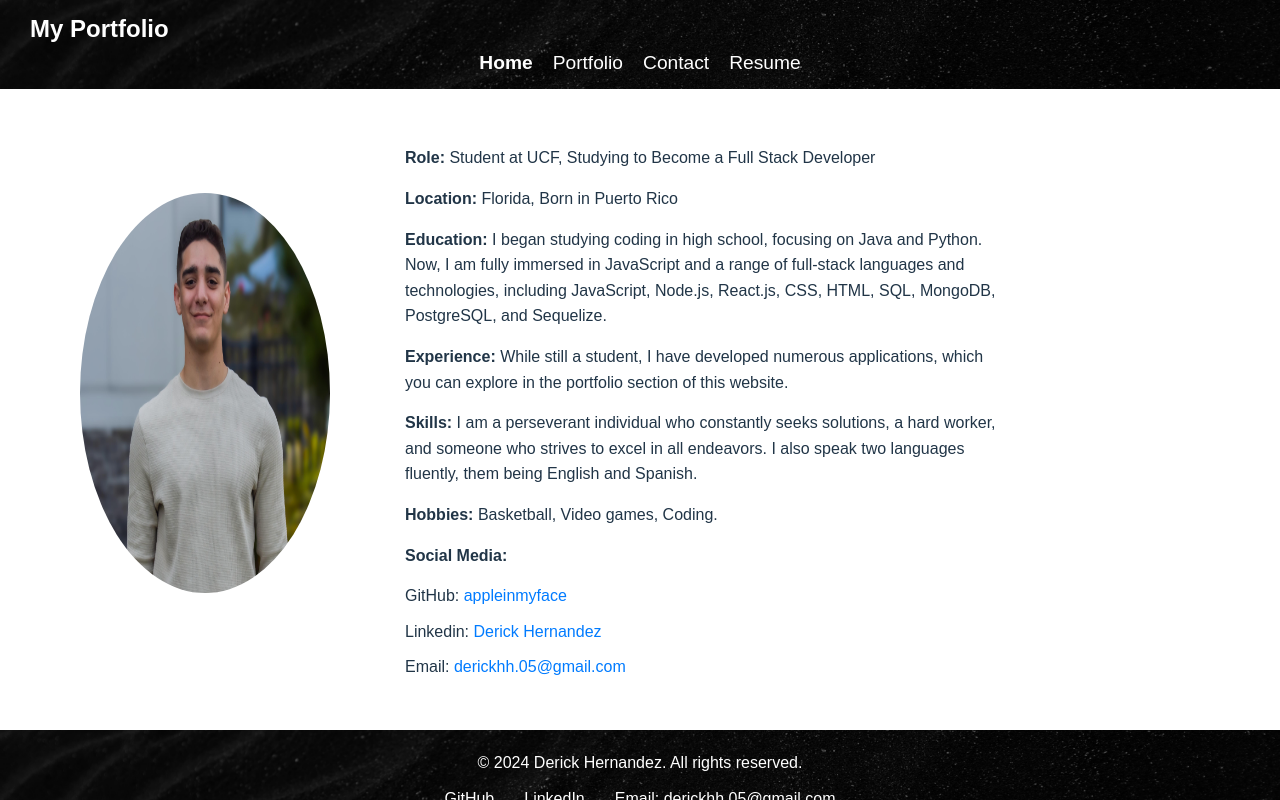
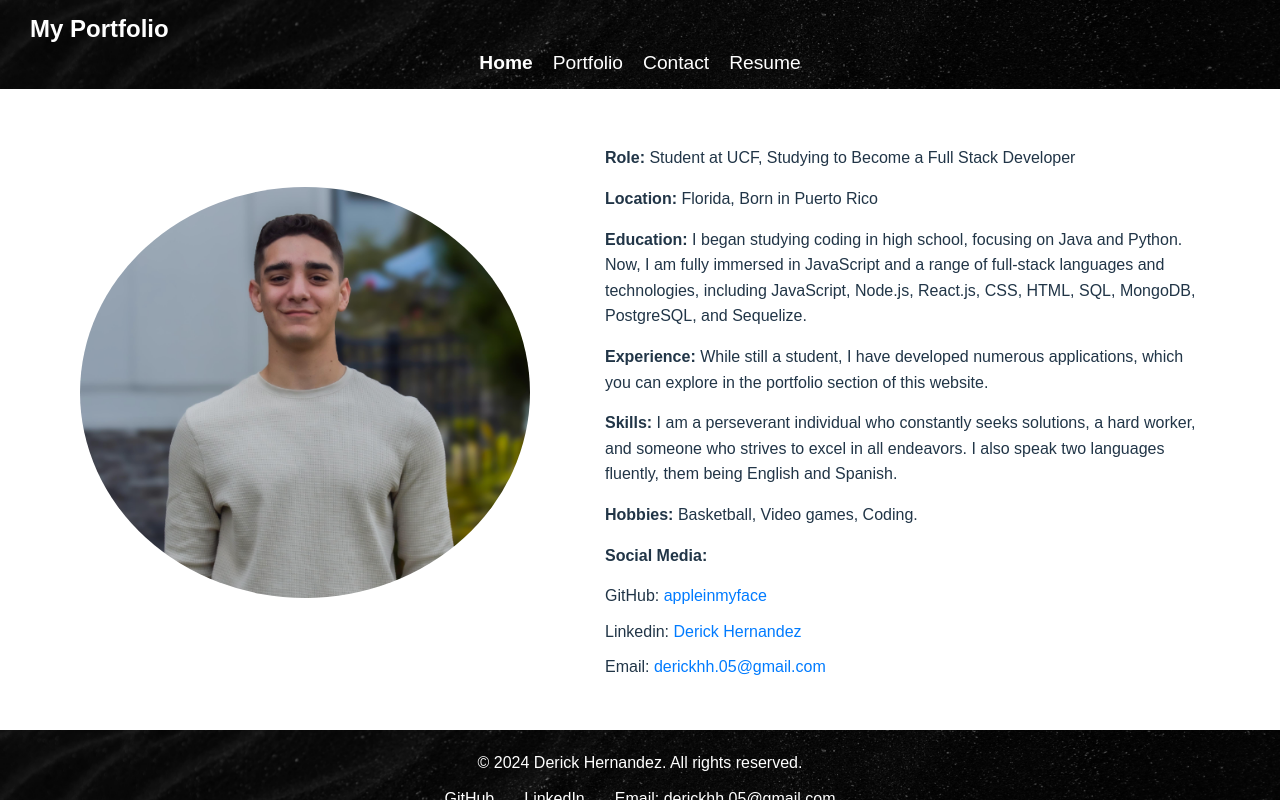
Before and after one commit to appleinmyface/React-Portfolio, a React (Vite) app: page / in a window 1280 px wide. Built offline with nearby package versions, Linux system fonts and the light colour scheme.

Commit message:
added mobil support to portfolio page

```diff
--- a/src/pages/AboutMe.css
+++ b/src/pages/AboutMe.css
@@ -6,8 +6,8 @@
 }
 
 .profile-pic {
-  width: 250px;
-  height: 400px;
+  width: 450px;
+  height: auto;
   border-radius: 50%;
   margin-right: 75px;
 }
--- a/src/pages/Portfolio.css
+++ b/src/pages/Portfolio.css
@@ -77,4 +77,14 @@
     .portfolio-container {
       grid-template-columns: 1fr;
     }
+    .portfolio-container {
+      padding-top: 1450px;
+    }
   }
+
+  .portfolio-title {
+  text-align: center; /* Center the title */
+  font-size: 2.5rem; /* Adjust the size */
+  color: #333; /* Change the color as needed */
+  margin-bottom: 20px; /* Space below the title */
+}
--- a/src/pages/Portfolio.jsx
+++ b/src/pages/Portfolio.jsx
@@ -51,6 +51,7 @@ const Portfolio = () => {
   ];
 
   return (
+    // Portfolio component JSX
     <div className="portfolio-container">
       {projects.map((project, index) => (
         <Project
```
